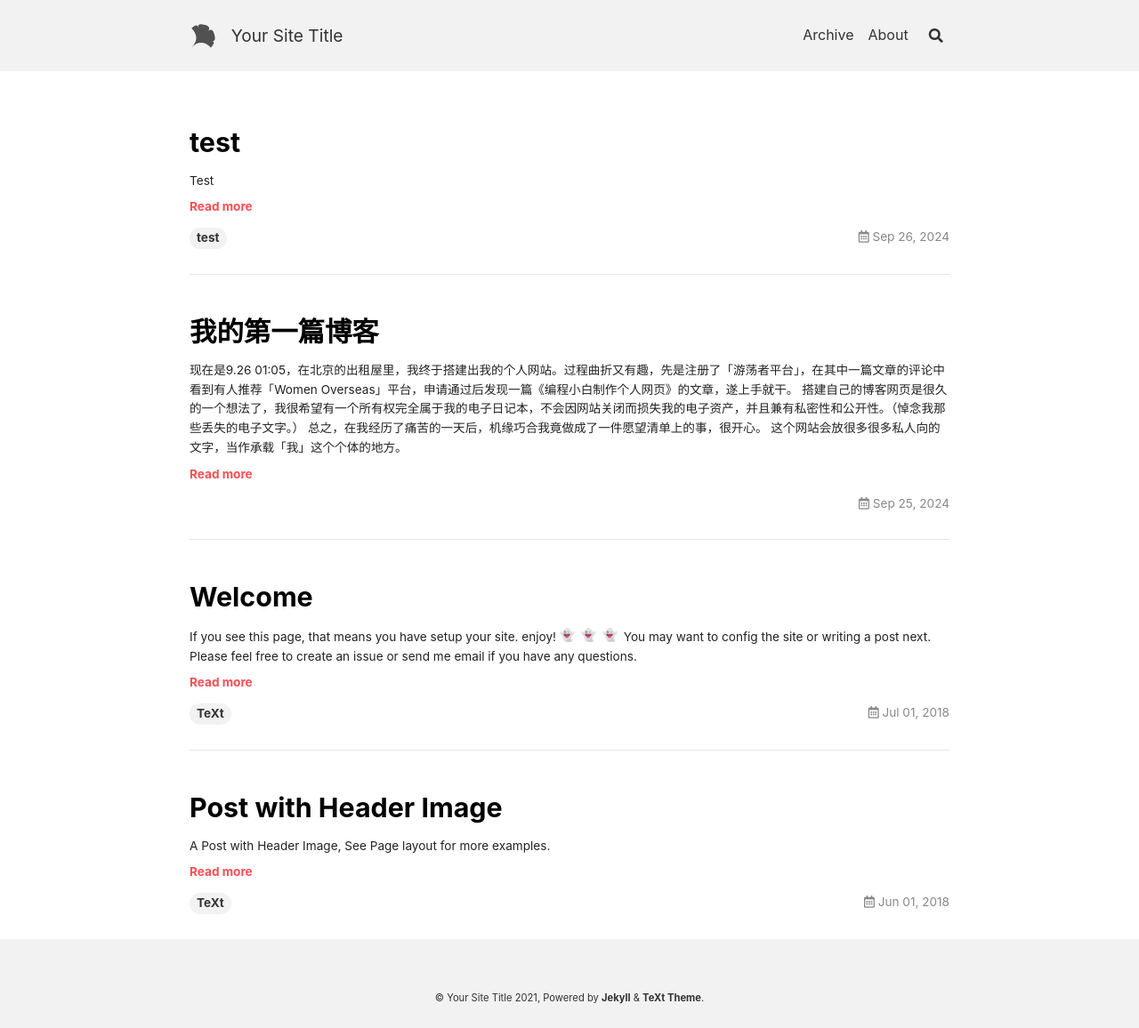
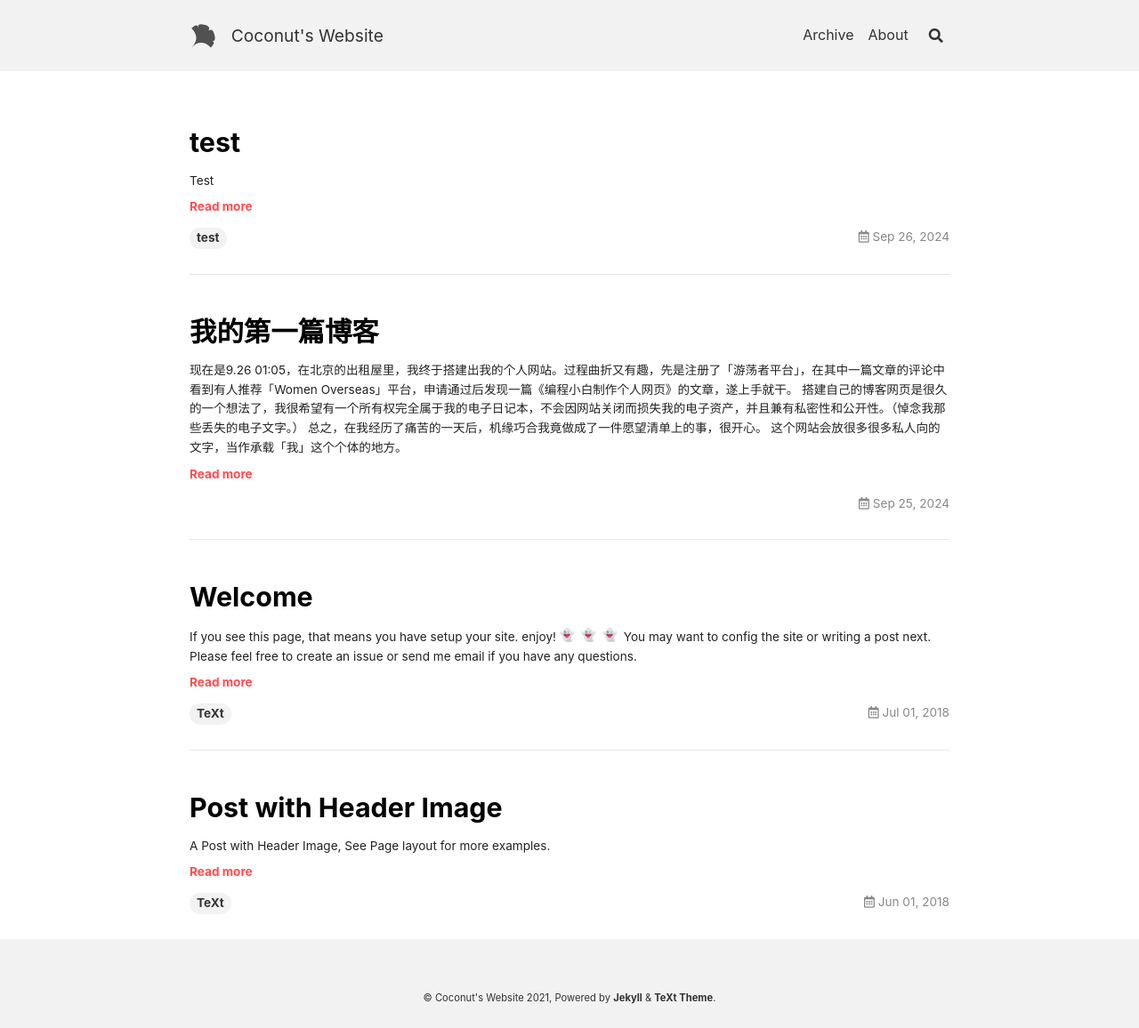
Before and after one commit to zhimiao39/coconutss.github.io, a Jekyll site: the page built from index.html, in a window 1280 px wide. Shown: the whole page at 89% size. Built offline with Jekyll 4.4.1, drawn with Linux system fonts in a browser that asks for light colours; nearby versions of some CDN libraries; emoji names are drawn with the system emoji font; the list of posts is cut into pages by our own code.

Commit message:
Update _config.yml

```diff
--- a/_config.yml
+++ b/_config.yml
@@ -20,15 +20,15 @@
 highlight_theme: default # "default" (default), "tomorrow", "tomorrow-night", "tomorrow-night-eighties", "tomorrow-night-blue", "tomorrow-night-bright"
 url     : # the base hostname & protocol for your site e.g. https://www.someone.com
 baseurl : # does not include hostname
-title   : Your Site Title
+title   : Coconut's Website
 description: > # this means to ignore newlines until "Language & timezone"
-  Your Site Description
+  It's all about me.
 
 
 ## => Language and Timezone
 ##############################
-lang: # the language of your site, default as "en"
-timezone: # see https://en.wikipedia.org/wiki/List_of_tz_database_time_zones for the available values
+lang: # the language of your site, default as "en" ch
+timezone: Asia/Shanghai # see https://en.wikipedia.org/wiki/List_of_tz_database_time_zones for the available values
 
 
 ## => Author and Social
```
